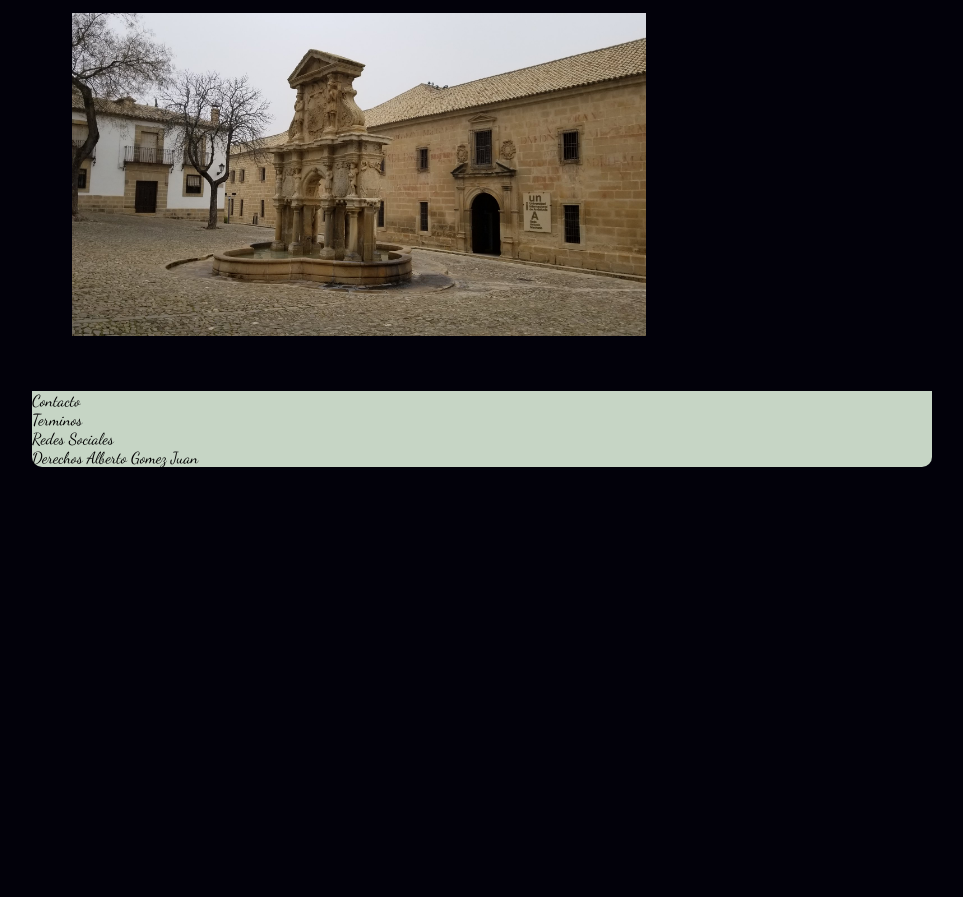
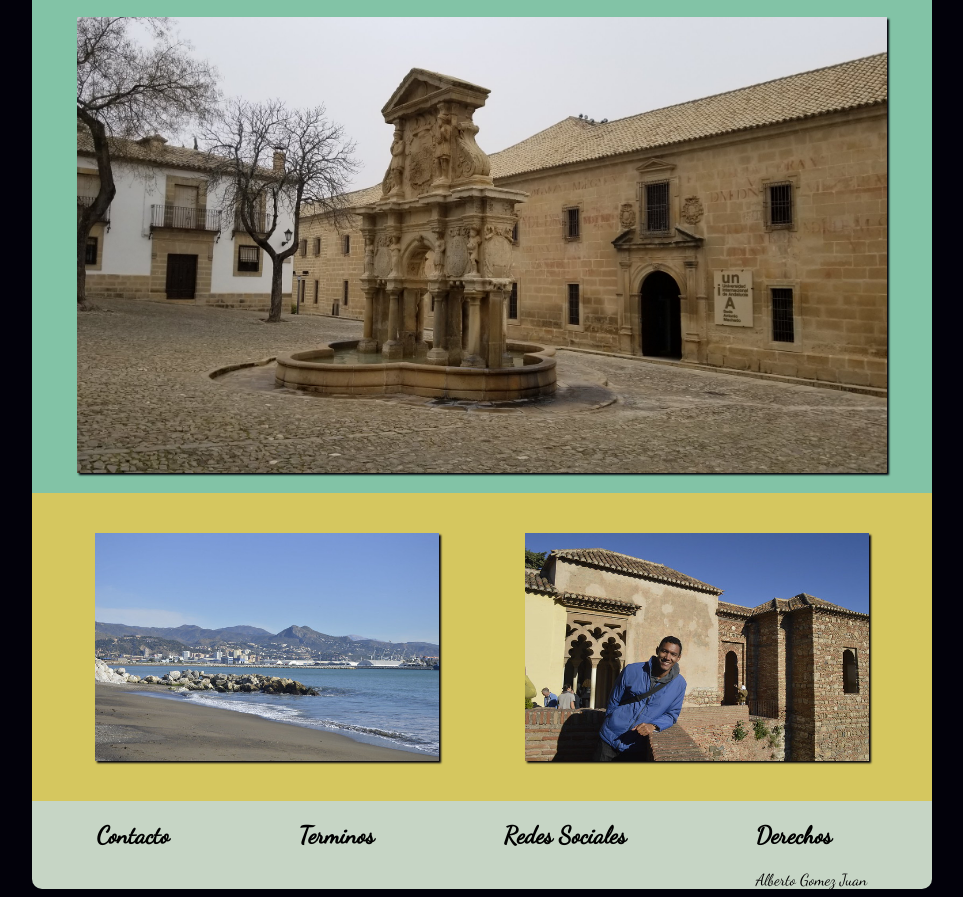
Before and after one commit to agomezjuan/webdefotografiaNextU, a plain HTML site: page index.html in a window 1280 px wide. Shown: the part 92-989 px from the top of the page, without its empty margins (158-1121 px from the left). Before the commit the page ends 800 px from the top, so only its background shows below. Drawn offline with Linux system fonts and the light colour scheme.

Commit message:
Mas estilos

```diff
--- a/css/estilo.css
+++ b/css/estilo.css
@@ -22,7 +22,38 @@
     align-items: center;
     margin-right: 10px;
   }
+  #principal {
+    display: flex;
+    justify-content: center;
+    align-items: center;
+  }
+  #imgCentral {
+    width: 90%;
+    margin: 20px;
+    justify-content: center;
+    align-items: center;
+  }
+  #secundaria {
+    display: flex;
+    justify-content: center;
+    align-items: center;
+    padding: 20px;
+  }
+  div[class^="caja"] a {
+    display: flex;
+    justify-content: center;
+    align-items: center;
+  }
+  a img[class^="imgSec"] {
+    width: 80%;
+    display: flex;
+    justify-content: center;
+    align-items: center;
+    margin: 20px;
+  }
 }
+
+
 /* Sito movil */
 @media (max-width:899px) {
   #wrapper {
@@ -48,13 +79,46 @@
     align-items: center;
     padding-bottom: 20px;
   }
+  #principal {
+    width: 100%;
+    display: flex;
+    justify-content: center;
+    align-items: center;
+  }
+  #imgCentral {
+    width: 90%;
+    margin: 20px;
+    justify-content: center;
+    align-items: center;
+  }
+  #secundaria {
+    width: 100%;
+    justify-content: space-around;
+    align-items: center;
+  }
+  div[class^="caja"] a {
+    display: flex;
+    justify-content: center;
+    align-items: center;
+  }
+  a img[class^="imgSec"] {
+    width: 90%;
+    display: flex;
+    justify-content: center;
+    align-items: center;
+    margin: 20px;
+  }
 }
+
+
 /* Estilos Globales */
 body {
   font-family: 'Dancing Script', cursive;
   background-color: #02010a;
 }
-
+img {
+  box-shadow: 2px 2px 2px #02010a;
+}
 .item-menu {
   margin: 10px;
   font-weight: bold;
@@ -71,11 +135,30 @@ a[href^='#'] {
   font-weight: bold;
   color: #fff;
 }
-.imgCentral {
+#principal {
   background-color: #82c3a6;
+}
+#secundaria {
+  background-color: #d5c75f;
+}
+img[class^="imgSec1"] {
+  transition: rotate, 1s;
+}
+img[class^="imgSec1"]:hover {
+  transform: rotate(10deg);
+  box-shadow: 2px 2px 2px #82c3a6;
+}
+img[class^="imgSec2"] {
+  transition: translate, 1s;
+}
+img[class^="imgSec2"]:hover {
+  transform: translate(20px, -5px);
+  box-shadow: 2px 2px 2px #82c3a6;
 }
 footer {
   background-color: #C6d5c5;
   border-bottom-left-radius: 10px;
   border-bottom-right-radius: 10px;
+  display: flex;
+  justify-content: space-around;
 }
--- a/index.html
+++ b/index.html
@@ -11,10 +11,10 @@
   <div id="wrapper">
 
     <header>
-        <div class="titulo">
-          <h1>Comenzando con la fotografía</h1>
-        </div>
-        <div class="menu">
+      <div class="titulo">
+        <h1>Comenzando con la fotografía</h1>
+      </div>
+      <div class="menu">
 
         <nav>
           <a class="item-menu" href="#">Inicio</a>
@@ -22,37 +22,33 @@
           <a class="item-menu" href="retratos.html">Retratos</a>
         </nav>
 
-        </div>
+      </div>
     </header>
 
-    <section>
-      <figure id="">
-        <img src="imagenes/imagen2048x1152.jpg" alt="Imagen principal" width="70%">
-      </figure>
+    <section id="principal">
+      <img id="imgCentral" src="imagenes/imagen2048x1152.jpg" alt="Imagen principal" >
     </section>
-    <section>
-      <div class="">
-        <figure>
-          <img src="" alt="">
-        </figure>
+    <section id="secundaria">
+      <div class="cajaIzq">
+        <a href="paisajes.html"><img class="imgSec1" src="imagenes/playa640x360.jpg" alt="Playa"></a>
       </div>
-      <div class="">
-
+      <div class="cajaDer">
+        <a href="retratos.html"><img class="imgSec2" src="imagenes/retrato640x360.jpg" alt="Retrato"></a>
       </div>
     </section>
     <footer>
       <div class="col1">
-        Contacto
+        <h2>Contacto</h2>
       </div>
       <div class="col2">
-        Terminos
+        <h2>Terminos</h2>
       </div>
       <div class="col3">
-        Redes Sociales
+        <h2>Redes Sociales</h2>
 
       </div>
       <div class="col4">
-        Derechos
+        <h2>Derechos</h2>
         Alberto Gomez Juan
       </div>
     </footer>
```
